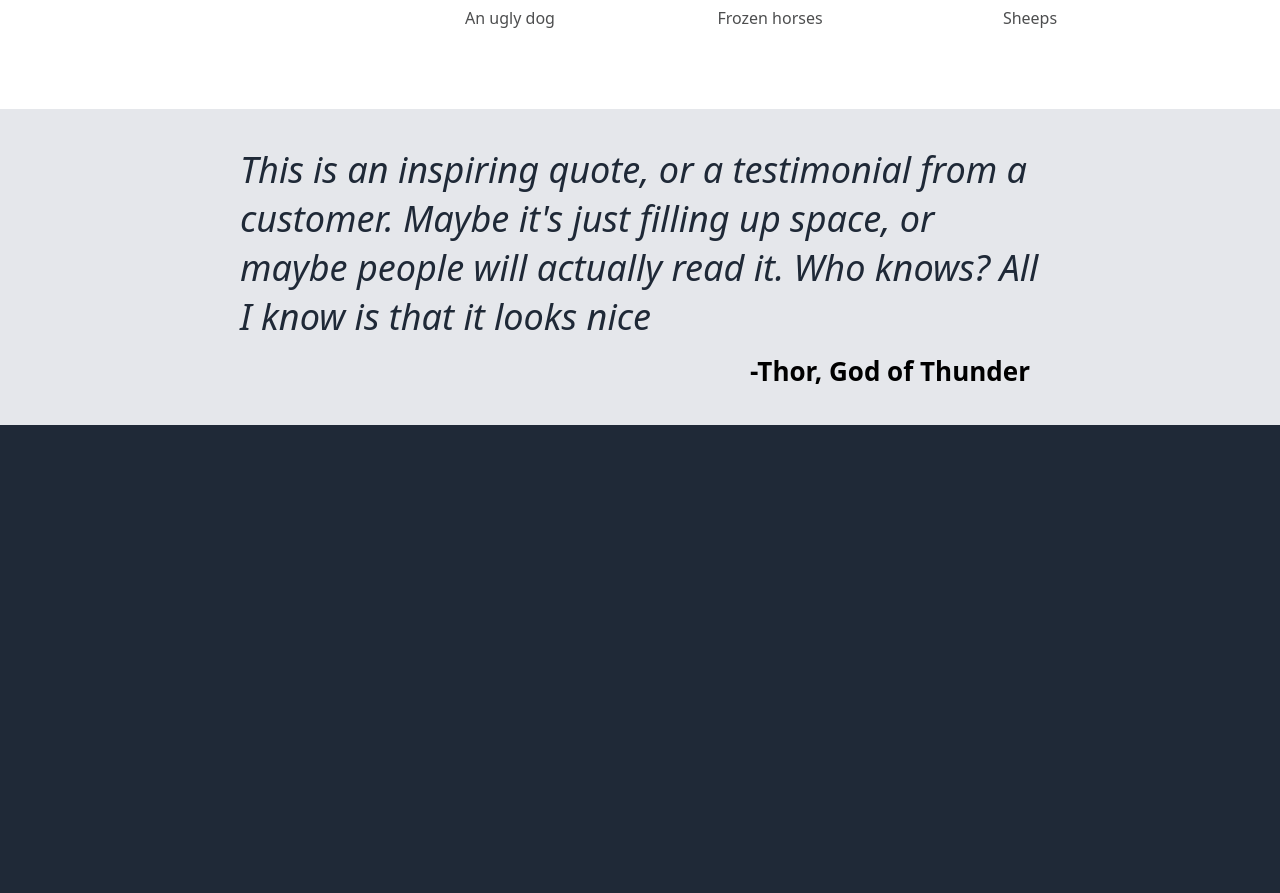
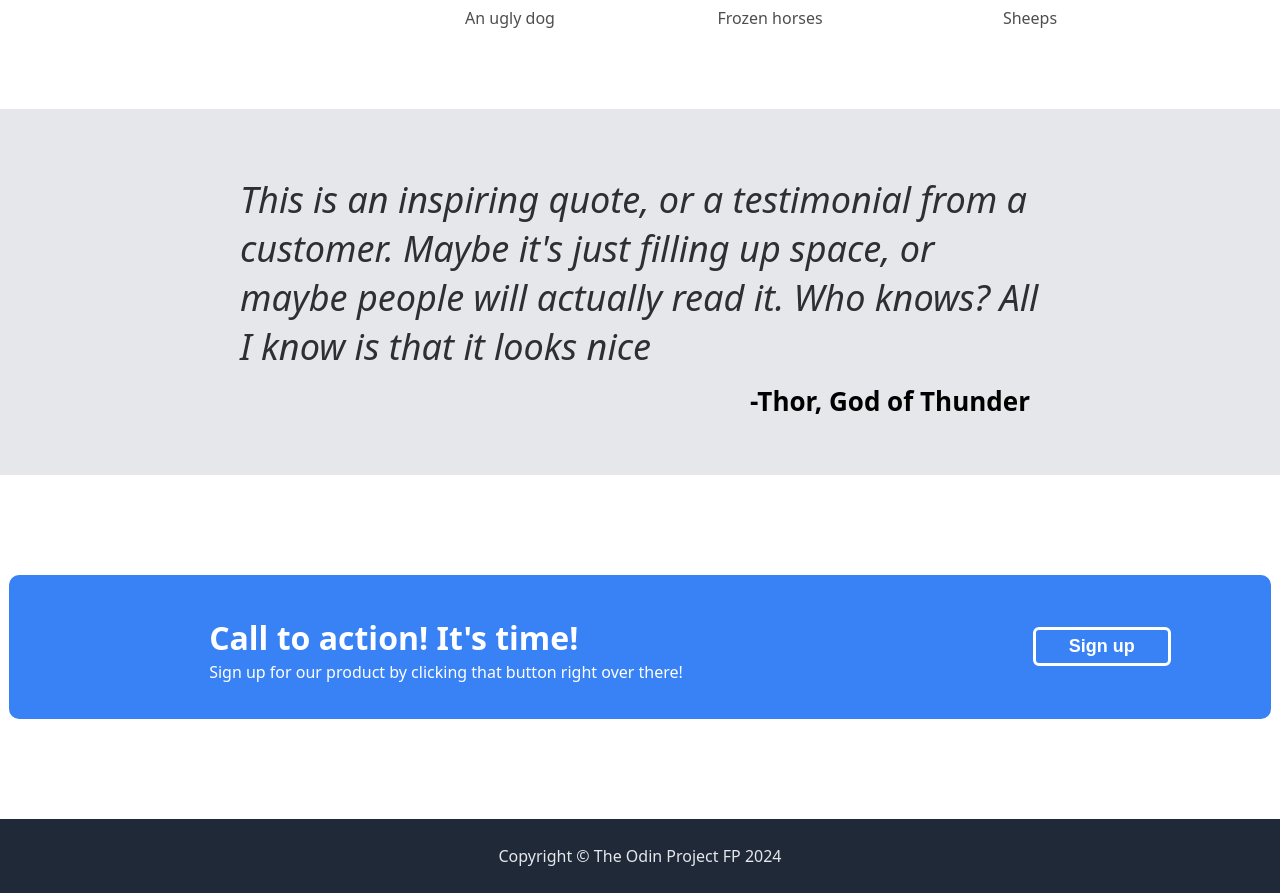
Before and after one commit to FP-TOP/Landing-page-TOP-project, a plain HTML site: page index.html in a window 1280 px wide. Shown: the part 936-1829 px from the top of the page. Before the commit the page ends 1361 px from the top, so only its background shows below. Drawn offline with Linux system fonts and the light colour scheme.

Commit message:
Finish the landing page, push to check

```diff
--- a/index.html
+++ b/index.html
@@ -68,5 +68,22 @@
 
    </div>
 
+   <div class="sign-up">
+
+      <div class="calltoaction">
+      <h1>Call to action! It's time!</h1>
+      <p>Sign up for our product by clicking that button right over there!</p>
+      </div>
+
+      <div class="signupbutton">
+      <button>Sign up</button>
+      </div>
+
+   </div>
+
+   <div class="footer">
+      <p>Copyright © The Odin Project FP 2024</p>
+   </div>
+
 </body>
 </html>
--- a/styles.css
+++ b/styles.css
@@ -115,8 +115,9 @@ body {
     font-size: 36px;
     font-style: italic;
     font-weight: lighter;
-    color: #1F2937;
+    color: #2d2f32;
     max-width: 800px;
+    margin: 30px 0px 0px 0px;
 }
 
 .signature {
@@ -124,5 +125,56 @@ body {
     align-self: center;
     font-weight: bold;
     font-size: 26px;
-    margin: -50px 0px 10px 500px;
+    margin: -50px 0px 30px 500px;
 }
+
+.sign-up {
+    display: flex;
+    background-color: #ffffff;
+    color: white;
+    justify-content: center;
+}
+
+.calltoaction {
+    background-color: #3882F6;
+    padding: 20px 200px 20px 200px;
+    border: #ffffff;
+    border-width: 50px;
+    border-start-start-radius: 10px;
+    border-end-start-radius: 10px;
+    margin: 100px 0px 100px 0px;
+}
+
+.calltoaction p {
+    margin-top: -20px;
+    margin-right: 50px;
+}
+
+.signupbutton {
+    display: flex;
+    align-items: center;
+    background-color: #3882F6;
+    padding: 20px 100px 20px 100px;
+    margin: 100px 0px 100px 0px;
+    border-end-end-radius: 10px;
+    border-start-end-radius: 10px;
+}
+
+.signupbutton button {
+    background-color: #3882F6;
+    border: #ffffff;
+    border-width: 3px;
+    border-radius: 6px;
+    border-style: solid;
+    color: #ffffff;
+    font-weight: 800;
+    padding: 6px 33px 6px 33px;
+    font-size: large;
+}
+
+.footer {
+    display: flex;
+    justify-content: center;
+    color: #E5E7EB;
+    margin: 10px 0px 10px 0;
+}
```
